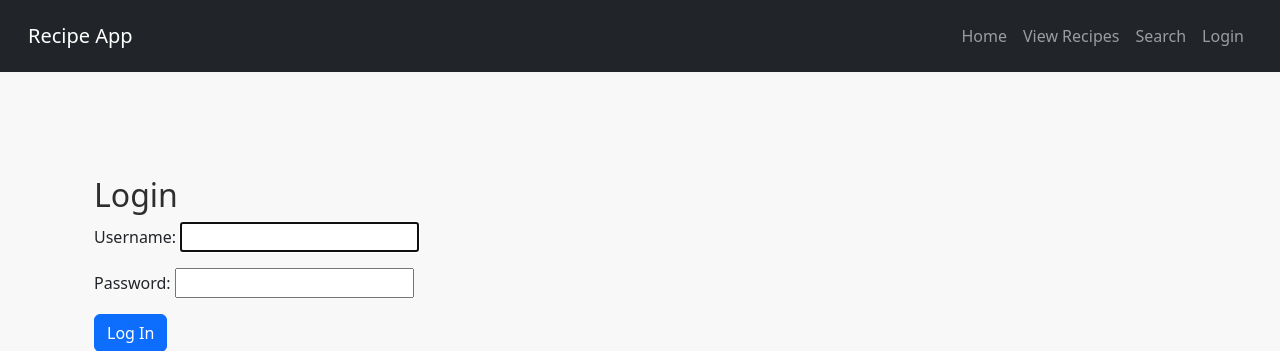
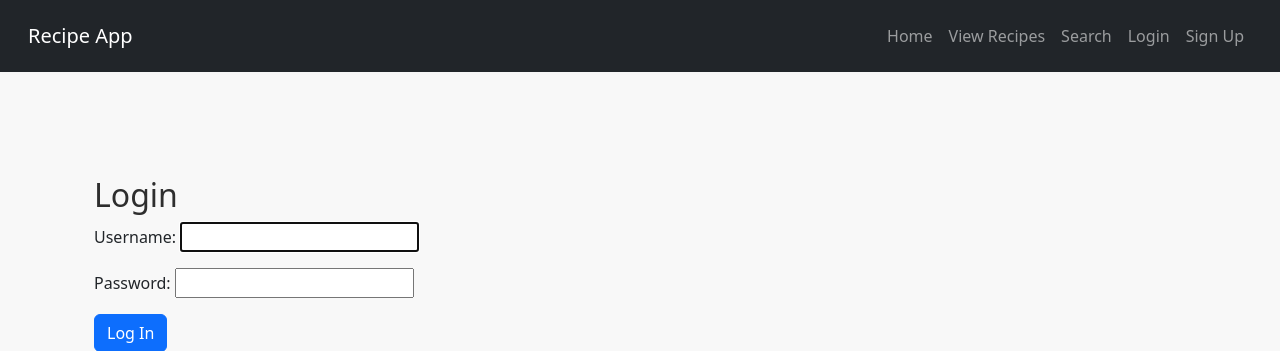
Before and after one commit to x-lamprocapnos-x/A2_Recipe_App, a Django app: page /accounts/login/ in a window 1280 px wide. Shown: the top 351 px of the page. Run offline with Django 4.2, Linux system fonts and the light colour scheme; some web fonts are replaced.

Commit message:
Update base.html to include and sign up and an add recipe navigation button

```diff
--- a/templates/base.html
+++ b/templates/base.html
@@ -28,9 +28,13 @@
             <div class="collapse navbar-collapse">
                 <ul class="navbar-nav ms-auto">
                     <li class="nav-item"><a class="nav-link" href="{% url 'recipes:recipes_home' %}">Home</a></li>
-                    <li class="nav-item"><a class="nav-link" href="{% url 'recipes:recipe_list' %}">View Recipes</a>
-                    </li>
+                    <li class="nav-item"><a class="nav-link" href="{% url 'recipes:recipe_list' %}">View Recipes</a></li>
                     <li class="nav-item"><a class="nav-link" href="{% url 'recipes:recipe_search'%}">Search</a> </li>
+
+                    {% if user.is_authenticated %}
+                    <li class="nav-item"><a class="nav-link" href="{% url 'recipes:add_recipe' %}">Add Recipe</a></li>
+                    {% endif %}
+
                     <!-- add more nav items if needed -->
                 </ul>
                 <ul class="navbar-nav">
@@ -41,6 +45,9 @@
                     {% else %}
                     <li class="nav-item">
                         <a class="nav-link" href="{% url 'login' %}">Login</a>
+                    </li>
+                    <li class="nav-item">
+                        <a class="nav-link" href="{% url 'recipes:signup' %}">Sign Up</a>
                     </li>
                     {% endif %}
                 </ul>
```
